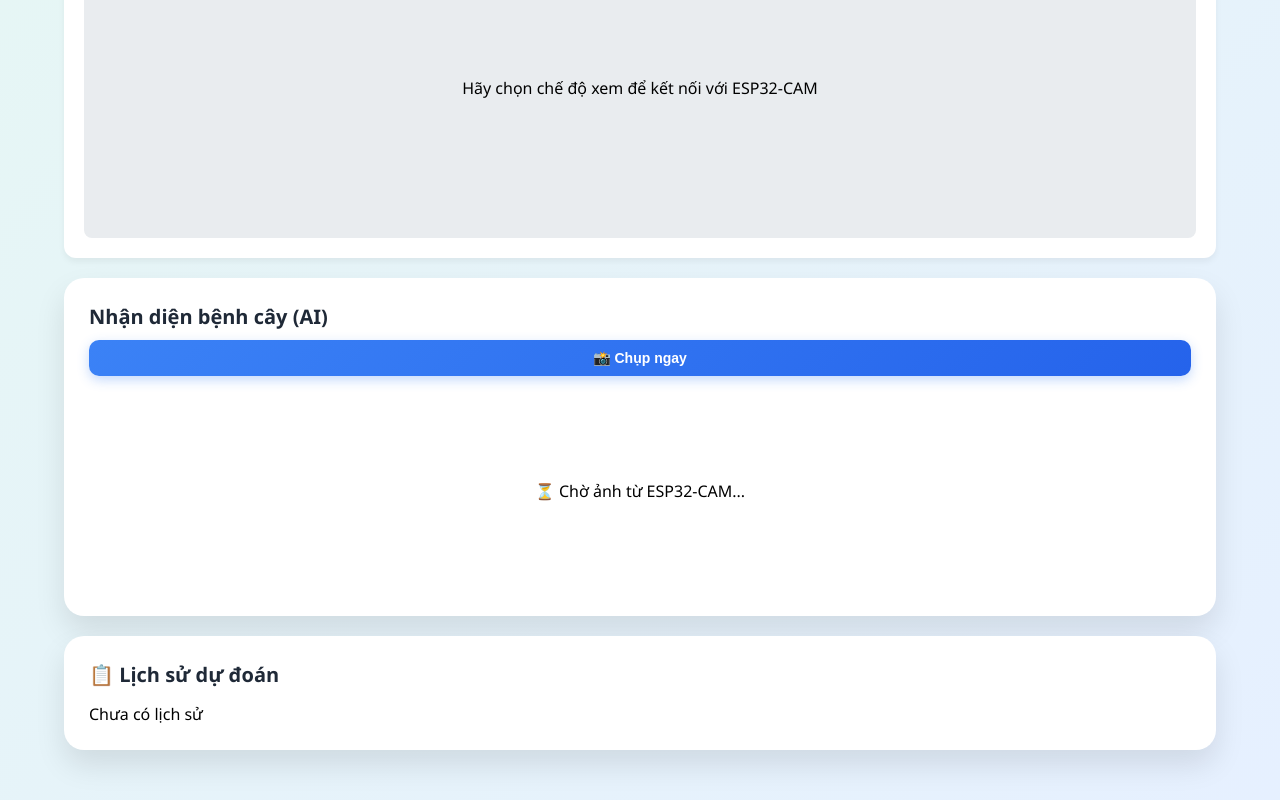
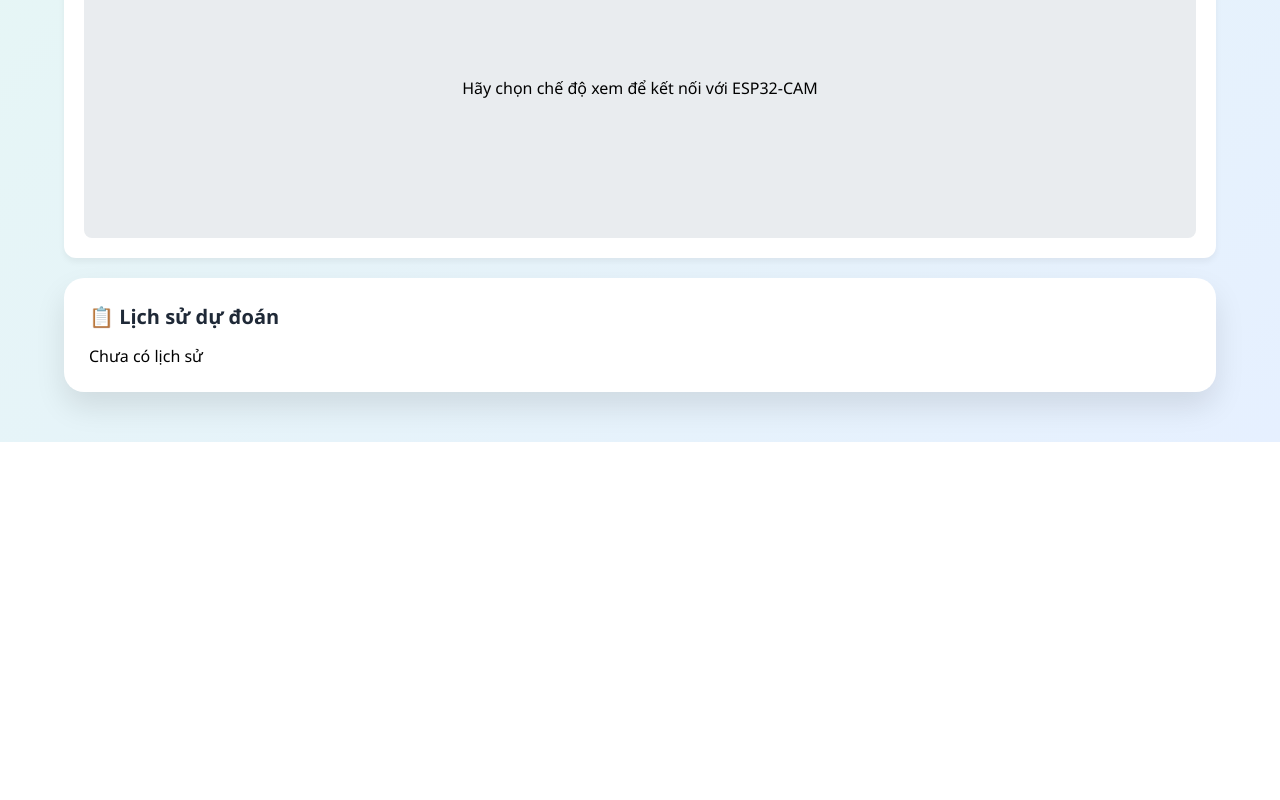
Before and after one commit to Chimsedinang414/HealthCareChili, a plain HTML site: page src/frontend/index.html in a window 1280 px wide. Shown: the part 1063-1863 px from the top of the page. After the commit the page ends 1505 px from the top, so only its background shows below. Drawn offline with nearby package versions, Linux system fonts and the light colour scheme; no server answers.

Commit message:
an phan chup anh

```diff
--- a/src/frontend/index.html
+++ b/src/frontend/index.html
@@ -108,7 +108,7 @@
       </div>
     </div>
 
-    <div class="disease-section">
+    <div class="disease-section" style="display: none;">
       <div class="disease-header">
         <h2> Nhận diện bệnh cây (AI)</h2>
         <button id="capture-now-btn" class="btn-capture-now" onclick="triggerCaptureNow()">📸 Chụp ngay</button>
```
